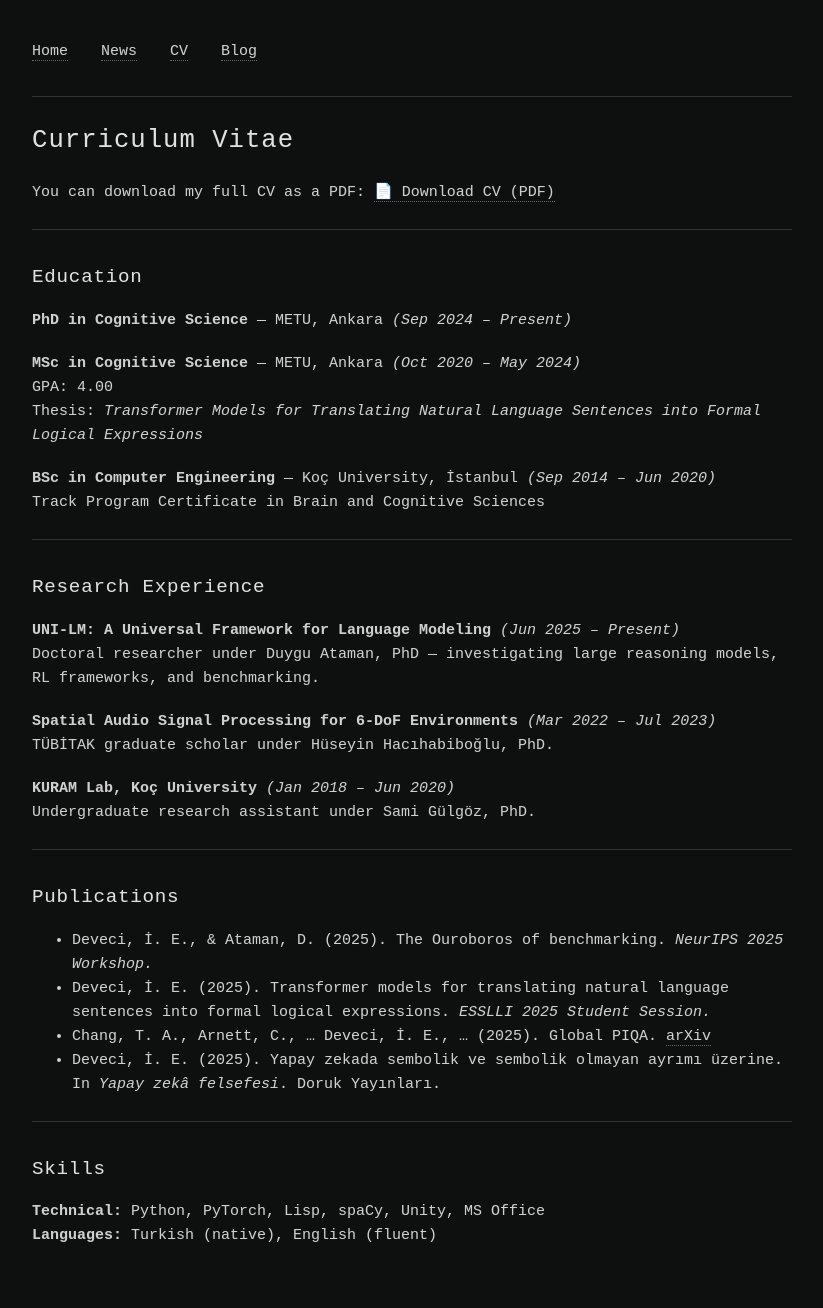
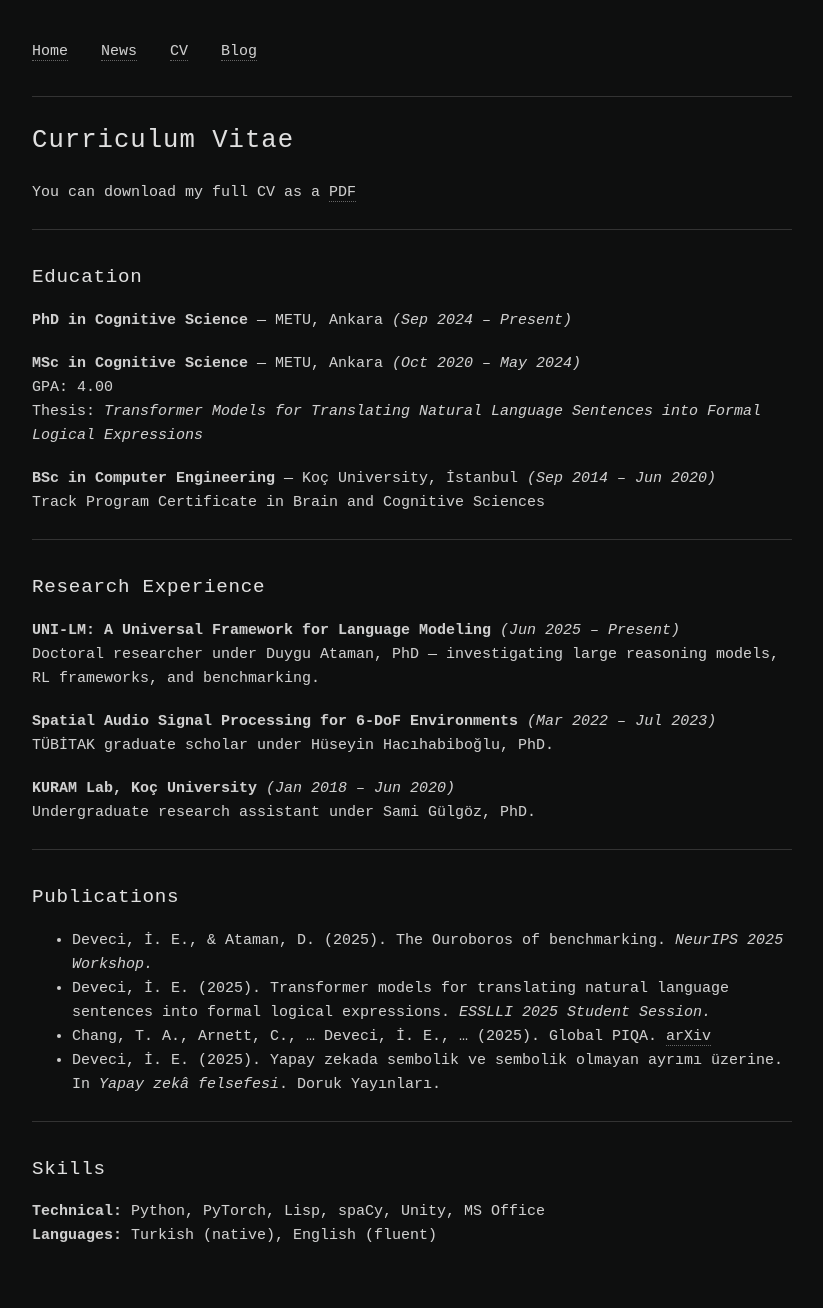
Before and after one commit to ieddeveci/ieddeveci.github.io, a Jekyll site: the page built from cv.md, in a window 1280 px wide. Shown: the whole page, without its empty margins (228-1051 px from the left). Built offline with Jekyll 4.4.1, drawn with Linux system fonts in a browser that asks for light colours.

Commit message:
Update CV download link text for clarity

```diff
--- a/cv.md
+++ b/cv.md
@@ -3,7 +3,7 @@ layout: page
 title: Curriculum Vitae
 ---
 
-You can download my full CV as a PDF: [📄 Download CV (PDF)](/assets/CV_IED.pdf)
+You can download my full CV as a [PDF](/assets/CV_IED.pdf)
 
 ---
 
```
